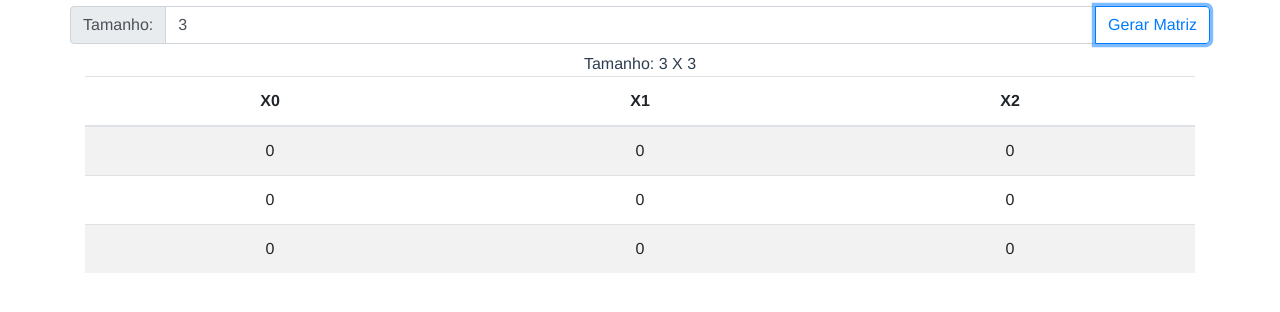
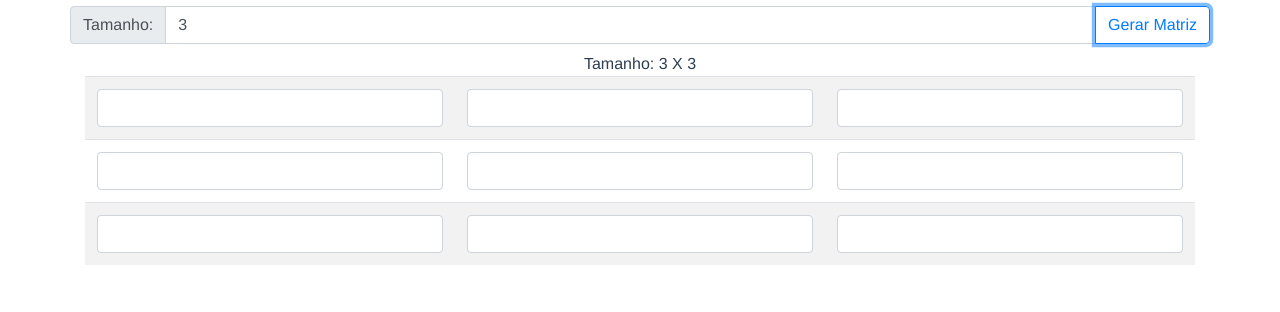
Before and after one commit to MatheusMuriel/EliminacaoDeGauss, a Vue app in the folder Frontend/: page / in a window 1280 px wide. Both pictures are taken after a click on the button "Gerar Matriz". Shown: the part 270-582 px from the top of the page. Built offline with nearby package versions, Linux system fonts and the light colour scheme.

Commit message:
Input matrix

```diff
--- a/Frontend/src/App.vue
+++ b/Frontend/src/App.vue
@@ -55,10 +55,13 @@ export default {
 
       for (let i = 0; i < tamanhoMatriz; i++) {
         linha["X" + i] = "0"
+        // /linha["X" + i].numerico = true
       }
       console.log(linha);
 
       for (let i = 0; i < tamanhoMatriz; i++) {
+        //let linha_aux = {valor: "0", editavel: true};
+        //console.log(linha_aux);
         this.itemsMatriz[i] = linha
       }
       console.log(this.itemsMatriz);
--- a/Frontend/src/components/Matriz.vue
+++ b/Frontend/src/components/Matriz.vue
@@ -1,10 +1,28 @@
-<template>
+<template xmlns:v-slot="http://www.w3.org/1999/XSL/Transform">
   <div>
-    <b-table striped hover :items="items"></b-table>
+    <b-table
+      striped hover
+      thead-class="hidden_header"
+      :items="items"
+      :fields="fields">
+      <template v-slot:cell()="row">
+        <b-input></b-input>
+      </template>
+    </b-table>
   </div>
 </template>
 <script>
   export default {
+    data () {
+      return {
+        fields: []
+      }
+    },
     props: ['items']
   }
 </script>
+<style>
+  .hidden_header {
+    display: none;
+  }
+</style>
```
